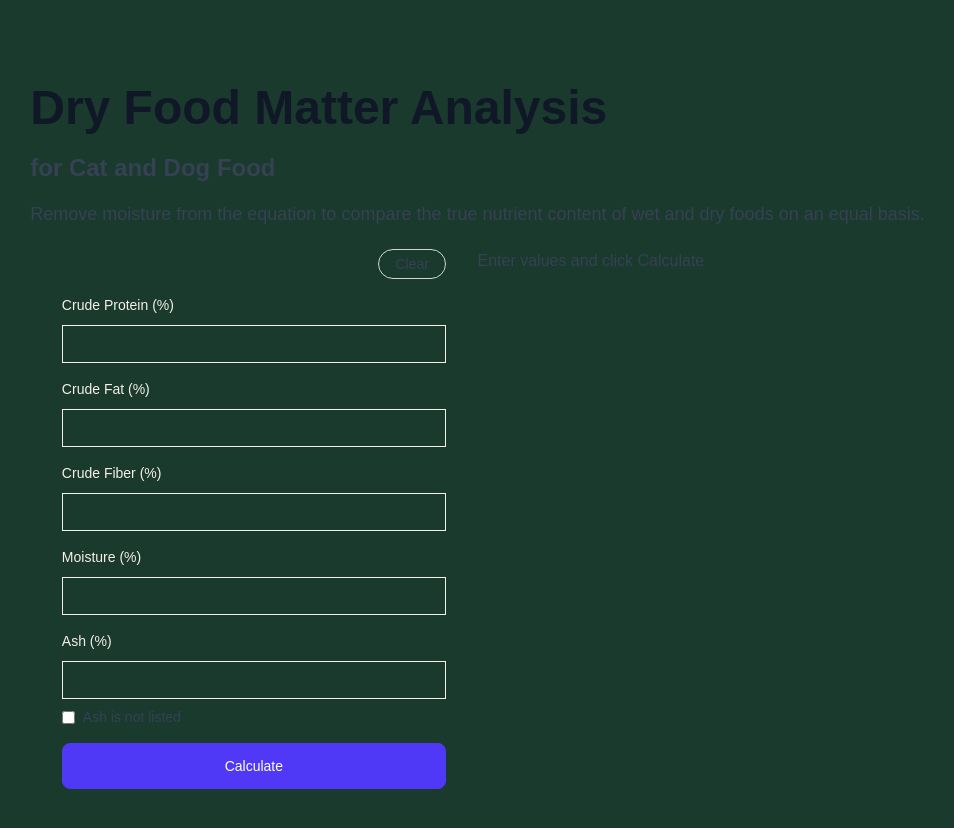
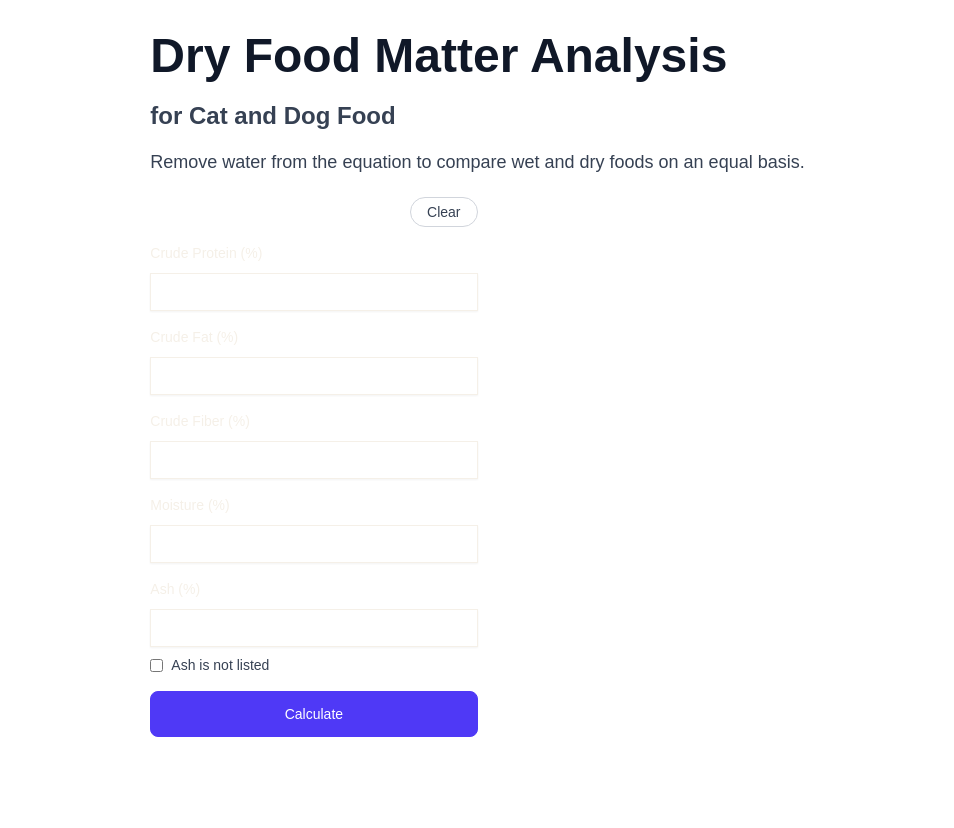
Before and after one commit to windcloak/dry-matter-analysis, a Next.js app: page / in a window 1280 px wide. Shown: the top 828 px of the page, without its empty margins (155-1109 px from the left). After the commit the page ends 800 px from the top, so only its background shows below. Built offline with nearby package versions, Linux system fonts and the light colour scheme.

Commit message:
Added theme colors. Removed "enter values" mesage

```diff
--- a/app/globals.css
+++ b/app/globals.css
@@ -3,6 +3,32 @@
 :root {
   --background: #ffffff;
   --foreground: #171717;
+}
+
+@theme {
+  --color-primary-50: #f1f8f4;
+  --color-primary-100: #dcefe3;
+  --color-primary-200: #bcdecb;
+  --color-primary-300: #90c5aa;
+  --color-primary-400: #60a785;
+  --color-primary-500: #3f8a69;
+  --color-primary-600: #2d6e53;
+  --color-primary-700: #245843;
+  --color-primary-800: #1f4637;
+  --color-primary-900: #1a3a2e;
+  --color-primary-950: #0e201a;
+
+  --color-secondary-50: #fbf5f1;
+  --color-secondary-100: #f7e9dd;
+  --color-secondary-200: #eecfba;
+  --color-secondary-300: #e2af8f;
+  --color-secondary-400: #d4825a;
+  --color-secondary-500: #cd6a42;
+  --color-secondary-600: #bf5537;
+  --color-secondary-700: #9f422f;
+  --color-secondary-800: #80372c;
+  --color-secondary-900: #672f27;
+  --color-secondary-950: #371613;
 }
 
 @theme inline {
@@ -14,7 +40,7 @@
 
 @media {
   :root {
-    --background: #1a3a2e;
+    /*--background: #1a3a2e; */
     --foreground: #f5f0e8;
   }
 }
--- a/app/page.tsx
+++ b/app/page.tsx
@@ -220,7 +220,7 @@ export default function Home() {
   ));
 
   return (
-    <main className="max-w-5xl mx-auto px-4 py-16">
+    <main className="max-w-5xl mx-auto px-4 py-3">
       <div>
         <h1 className="text-4xl font-bold text-gray-900 sm:text-5xl py-5">
           Dry Food Matter Analysis
@@ -229,8 +229,8 @@ export default function Home() {
           for Cat and Dog Food
         </h2>
         <p className="mt-4 text-base text-pretty text-gray-700 sm:text-lg/relaxed">
-          Remove moisture from the equation to compare the true nutrient content
-          of wet and dry foods on an equal basis.
+          Remove water from the equation to compare wet and dry foods on an
+          equal basis.
         </p>
       </div>
 
@@ -256,12 +256,7 @@ export default function Home() {
           </form>
         </div>
         <div className="flex flex-col">
-          {results ? (
-            <ul className="space-y-2">{resultItems}</ul>
-          ) : (
-            <p className="text-gray-700">Enter values and click Calculate</p>
-          )}
-
+          {results && <ul className="space-y-2">{resultItems}</ul>}
           {results && results.carbs < 0 && (
             <p className="mt-4 text-sm">
               Carbohydrates came out below 0%. Protein and fat on the label are
```
